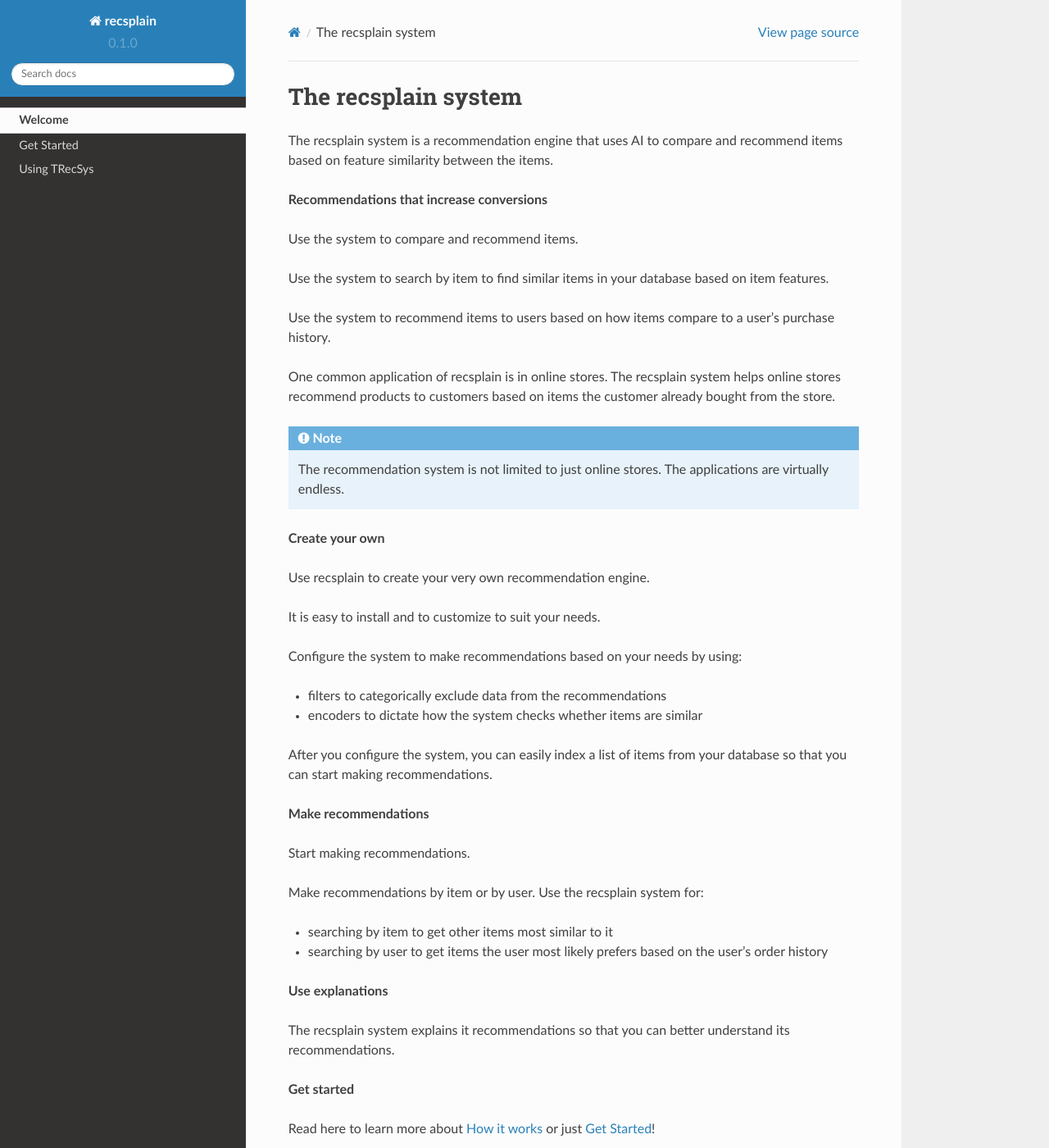
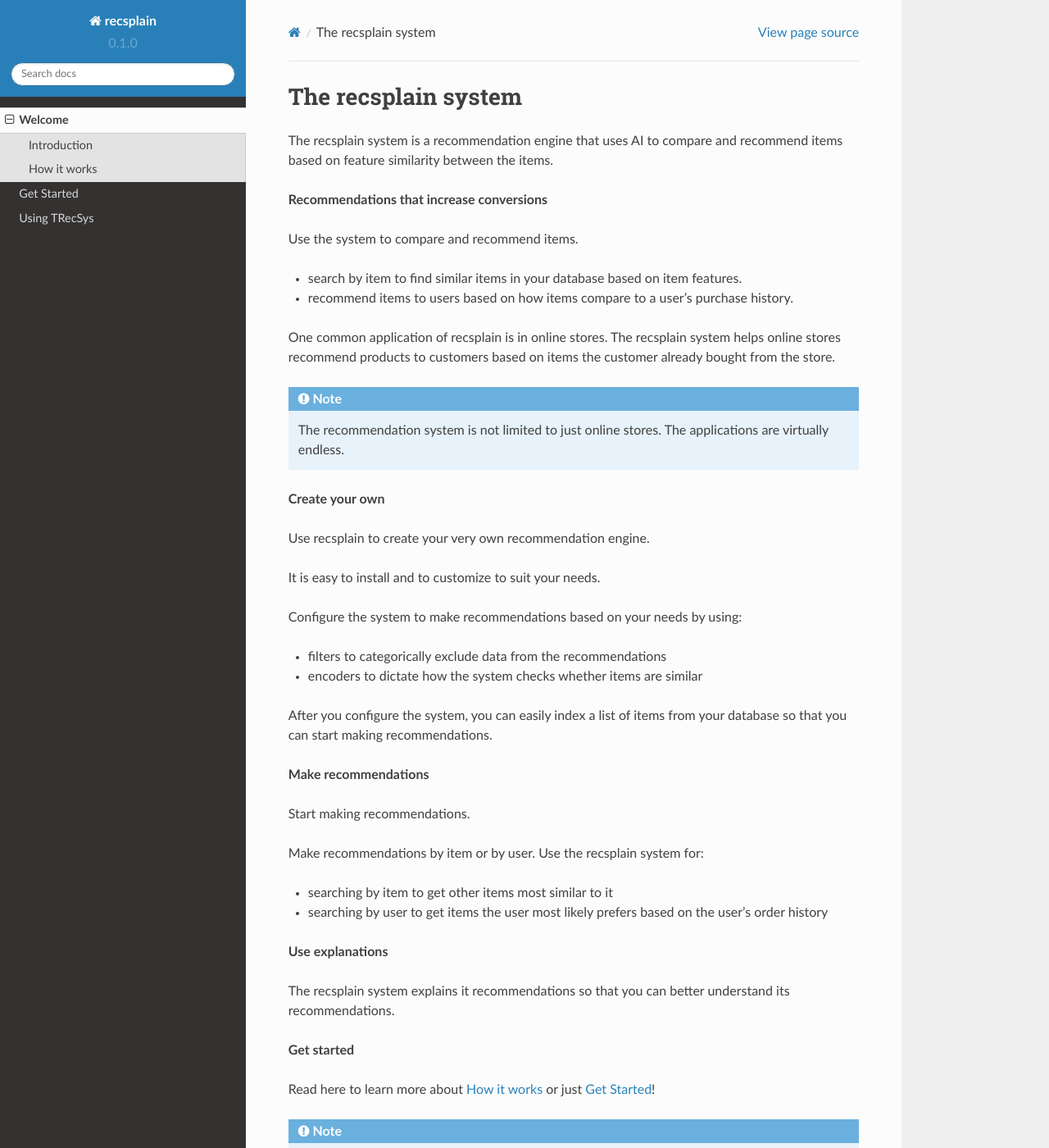
Before and after one commit to argmaxml/recsplain, a Sphinx documentation site: the page built from docs/source/index.rst, in a window 1280 px wide and 1400 px high. Shown: the whole window at 82% size. Built offline with Sphinx 7.4.7 and the Read the Docs theme 2.0.0, drawn with Linux system fonts in a browser that asks for light colours; some of the changed text lies outside the part shown.

Commit message:
working on index

```diff
--- a/docs/source/index.rst
+++ b/docs/source/index.rst
@@ -12,9 +12,8 @@
 
 Use the system to compare and recommend items.
 
-Use the system to search by item to find similar items in your database based on item features.
-
-Use the system to recommend items to users based on how items compare to a user's purchase history.
+- search by item to find similar items in your database based on item features.
+- recommend items to users based on how items compare to a user's purchase history.
 
 One common application of recsplain is in online stores. The recsplain system helps online stores recommend products to customers based on items the customer already bought from the store.
 
```
Also changed, not shown: other parts of docs/source/index.rst (+2 -2 lines).
